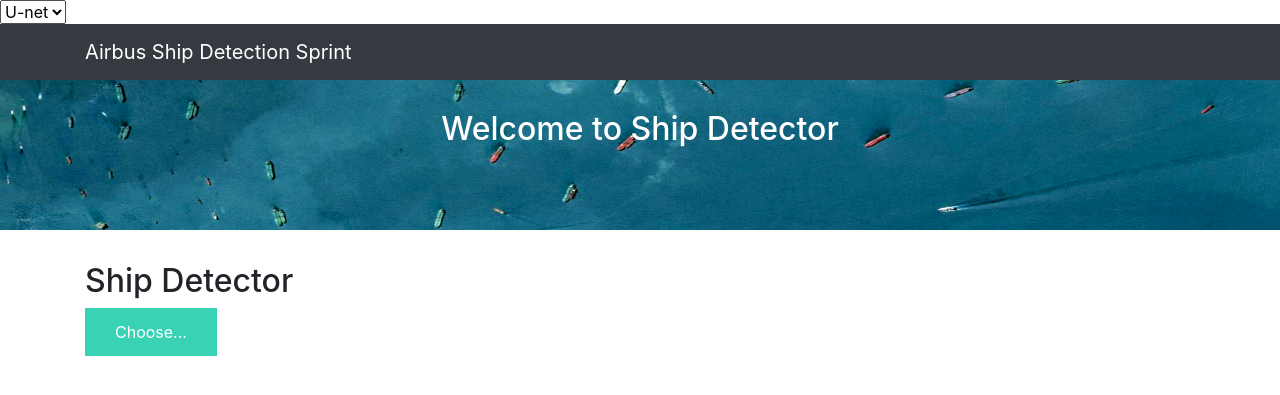
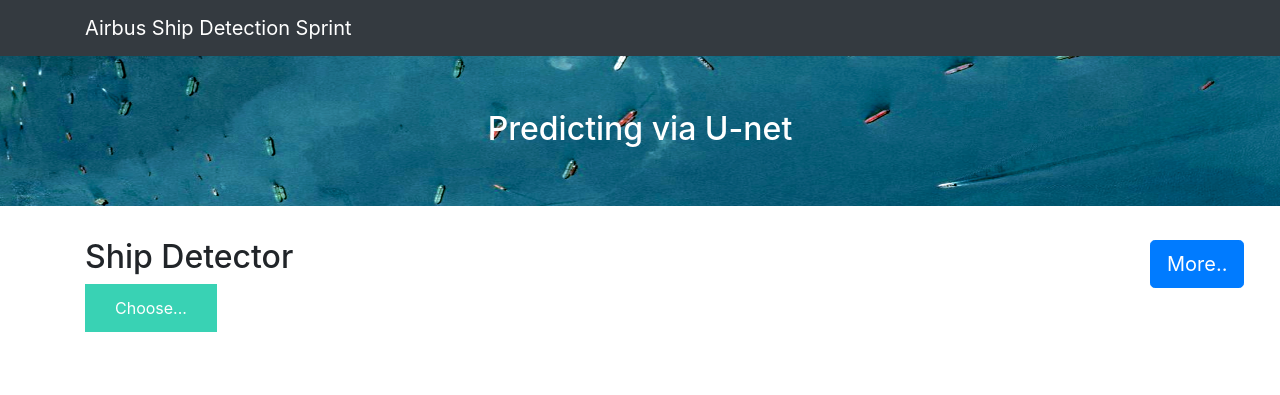
Before and after one commit to Wwwzff/ShipDetector, a Flask app: page /unetmain in a window 1280 px wide. Shown: the top 395 px of the page. Run offline with Flask 2, Linux system fonts and the light colour scheme; some libraries are stand-ins or nearby versions.

Commit message:
Update base.html

```diff
--- a/templates/base.html
+++ b/templates/base.html
@@ -5,9 +5,9 @@
     <meta name="viewport" content="width=device-width, initial-scale=1.0">
     <meta http-equiv="X-UA-Compatible" content="ie=edge">
     <title>Airbus Ship Detection</title>
-    <select class="select">
-        <option value ="U-net">U-net</option>
-    </select>
+    <div class='select1'>
+         <a href="/unet"><button type="button" class="btn btn-primary btn-lg ">More..</button></a>
+    </div>
 
     <link href="https://cdn.bootcss.com/bootstrap/4.0.0/css/bootstrap.min.css" rel="stylesheet">
     <script src="https://cdn.bootcss.com/popper.js/1.12.9/umd/popper.min.js"></script>
@@ -23,7 +23,7 @@
         </div>
     </nav>
     <img height="150" width="100%" src="header.jpg">
-    <div class = 'title'><h2>Welcome to Ship Detector</h2></div>
+    <div class = 'title'><h2>Predicting via U-net</h2></div>
     <div class="container">
         <div id="content" style="margin-top:2em">{% block content %}{% endblock %}</div>
     </div>
```
